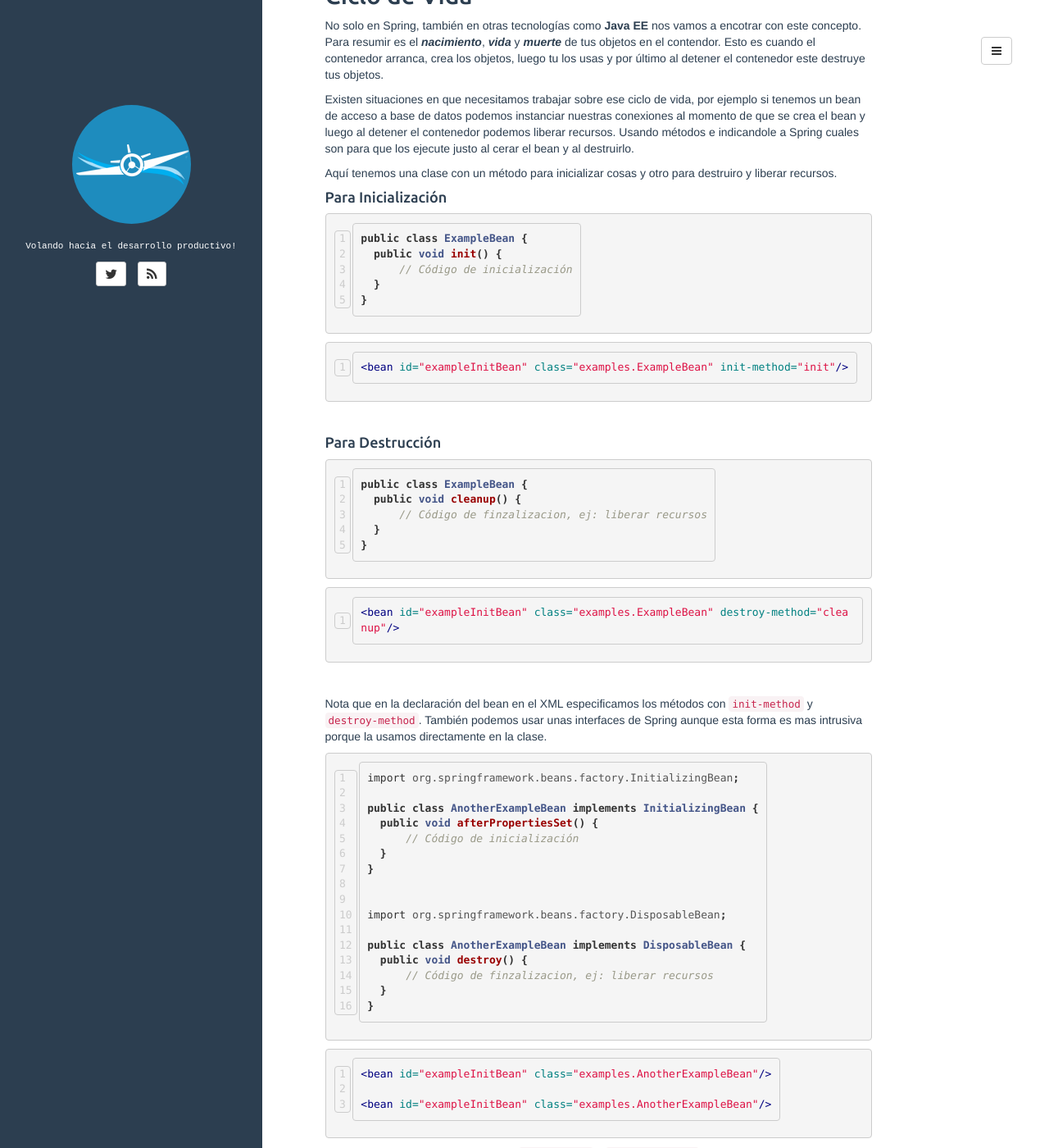
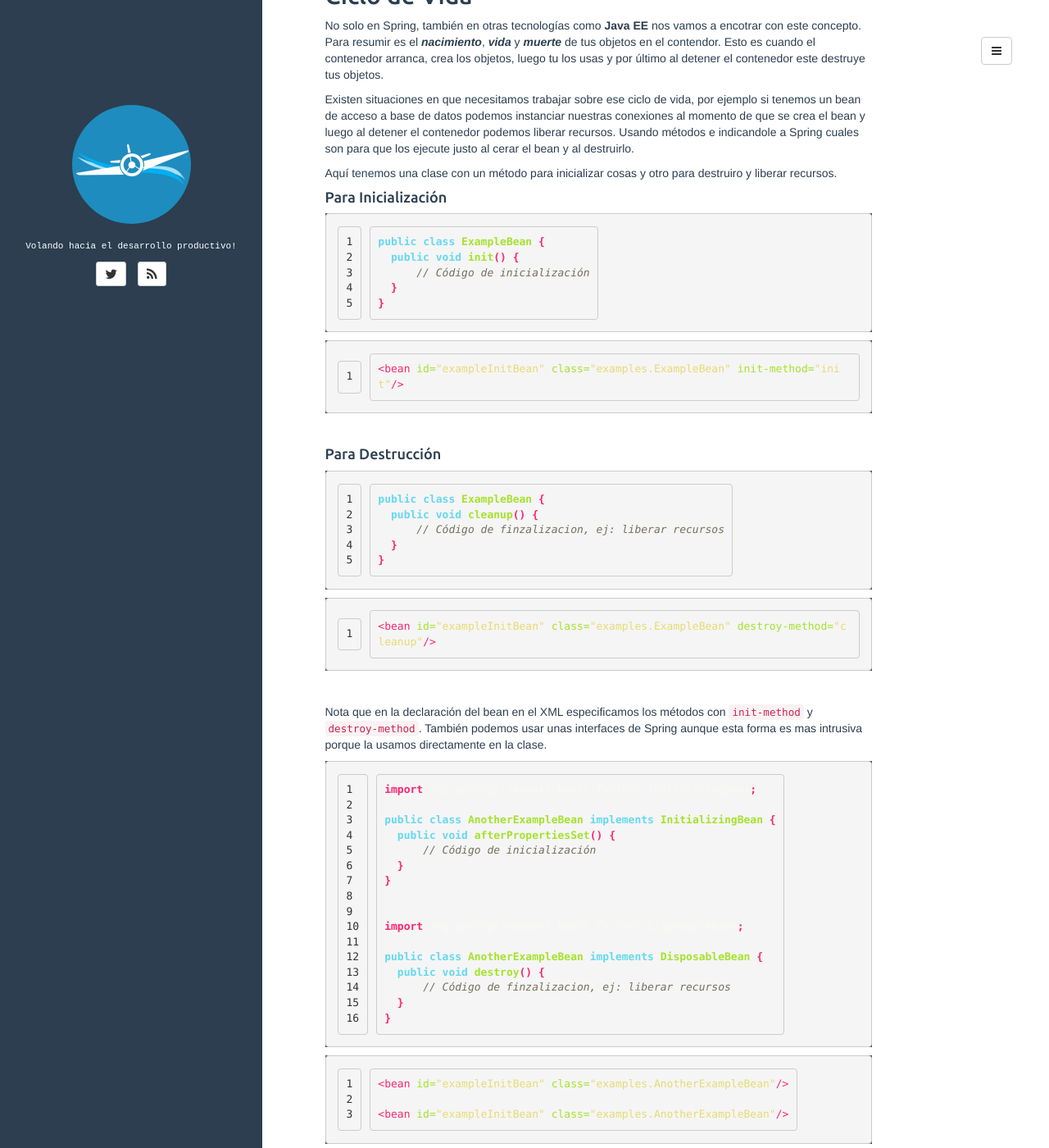
Before and after one commit to eljaviador/eljaviador.github.io, a Jekyll site: the page built from _posts/2014-12-06-ciclo-de-vida-con-spring-parte-5.md, in a window 1280 px wide and 1400 px high, scrolled down 352 px. Shown: the whole window at 82% size. Built offline with Jekyll 4.4.1, drawn with Linux system fonts in a browser that asks for light colours; comment, search, counter and statistics services are not loaded.

Commit message:
Monokai.css

```diff
--- a/_config.yml
+++ b/_config.yml
@@ -5,6 +5,8 @@
 exclude: ["README.md"] # files to exclude
 highlighter: rouge
 markdown: kramdown
+kramdown:
+   input: GFM
 
 
 defaults:
--- a/_includes/default.html
+++ b/_includes/default.html
@@ -21,7 +21,7 @@
 	<link href="{{ site.BASE_PATH }}/assets/resources/font-awesome/css/font-awesome.min.css" rel="stylesheet">
 
 	<link href="{{ site.BASE_PATH }}/assets/css/style.css" rel="stylesheet">
-	<link href="{{ site.BASE_PATH }}/assets/resources/syntax/syntax.css" rel="stylesheet">
+	<link href="{{ site.BASE_PATH }}/assets/monokai.css" rel="stylesheet">
 
 	<!-- Le fav and touch icons -->
 	<!-- Update these with your own images
--- /dev/null
+++ b/assets/monokai.css
@@ -0,0 +1,210 @@
+.highlight table td { padding: 5px; }
+.highlight table pre { margin: 0; }
+.highlight .c, .highlight .cd {
+  color: #75715e;
+  font-style: italic;
+}
+.highlight .cm {
+  color: #75715e;
+  font-style: italic;
+}
+.highlight .c1 {
+  color: #75715e;
+  font-style: italic;
+}
+.highlight .cp {
+  color: #75715e;
+  font-weight: bold;
+}
+.highlight .cs {
+  color: #75715e;
+  font-weight: bold;
+  font-style: italic;
+}
+.highlight .err {
+  color: #960050;
+  background-color: #1e0010;
+}
+.highlight .gi {
+  color: #ffffff;
+  background-color: #324932;
+}
+.highlight .gd {
+  color: #ffffff;
+  background-color: #493131;
+}
+.highlight .ge {
+  color: #000000;
+  font-style: italic;
+}
+.highlight .gr {
+  color: #aa0000;
+}
+.highlight .gt {
+  color: #aa0000;
+}
+.highlight .gh {
+  color: #999999;
+}
+.highlight .go {
+  color: #888888;
+}
+.highlight .gp {
+  color: #555555;
+}
+.highlight .gs {
+  font-weight: bold;
+}
+.highlight .gu {
+  color: #aaaaaa;
+}
+.highlight .k, .highlight .kv {
+  color: #66d9ef;
+  font-weight: bold;
+}
+.highlight .kc {
+  color: #66d9ef;
+  font-weight: bold;
+}
+.highlight .kd {
+  color: #66d9ef;
+  font-weight: bold;
+}
+.highlight .kp {
+  color: #66d9ef;
+  font-weight: bold;
+}
+.highlight .kr {
+  color: #66d9ef;
+  font-weight: bold;
+}
+.highlight .kt {
+  color: #66d9ef;
+  font-weight: bold;
+}
+.highlight .kn {
+  color: #f92672;
+  font-weight: bold;
+}
+.highlight .ow {
+  color: #f92672;
+  font-weight: bold;
+}
+.highlight .o {
+  color: #f92672;
+  font-weight: bold;
+}
+.highlight .mf {
+  color: #ae81ff;
+}
+.highlight .mh {
+  color: #ae81ff;
+}
+.highlight .il {
+  color: #ae81ff;
+}
+.highlight .mi {
+  color: #ae81ff;
+}
+.highlight .mo {
+  color: #ae81ff;
+}
+.highlight .m, .highlight .mb, .highlight .mx {
+  color: #ae81ff;
+}
+.highlight .se {
+  color: #ae81ff;
+}
+.highlight .sb {
+  color: #e6db74;
+}
+.highlight .sc {
+  color: #e6db74;
+}
+.highlight .sd {
+  color: #e6db74;
+}
+.highlight .s2 {
+  color: #e6db74;
+}
+.highlight .sh {
+  color: #e6db74;
+}
+.highlight .si {
+  color: #e6db74;
+}
+.highlight .sx {
+  color: #e6db74;
+}
+.highlight .sr {
+  color: #e6db74;
+}
+.highlight .s1 {
+  color: #e6db74;
+}
+.highlight .ss {
+  color: #e6db74;
+}
+.highlight .s {
+  color: #e6db74;
+}
+.highlight .na {
+  color: #a6e22e;
+}
+.highlight .nc {
+  color: #a6e22e;
+  font-weight: bold;
+}
+.highlight .nd {
+  color: #a6e22e;
+  font-weight: bold;
+}
+.highlight .ne {
+  color: #a6e22e;
+  font-weight: bold;
+}
+.highlight .nf {
+  color: #a6e22e;
+  font-weight: bold;
+}
+.highlight .no {
+  color: #66d9ef;
+}
+.highlight .bp {
+  color: #f8f8f2;
+}
+.highlight .nb {
+  color: #f8f8f2;
+}
+.highlight .ni {
+  color: #f8f8f2;
+}
+.highlight .nn {
+  color: #f8f8f2;
+}
+.highlight .vc {
+  color: #f8f8f2;
+}
+.highlight .vg {
+  color: #f8f8f2;
+}
+.highlight .vi {
+  color: #f8f8f2;
+}
+.highlight .nv {
+  color: #f8f8f2;
+}
+.highlight .w {
+  color: #f8f8f2;
+}
+.highlight .nl {
+  color: #f8f8f2;
+  font-weight: bold;
+}
+.highlight .nt {
+  color: #f92672;
+}
+.highlight {
+  color: #f8f8f2;
+  background-color: #49483e;
+}
```
